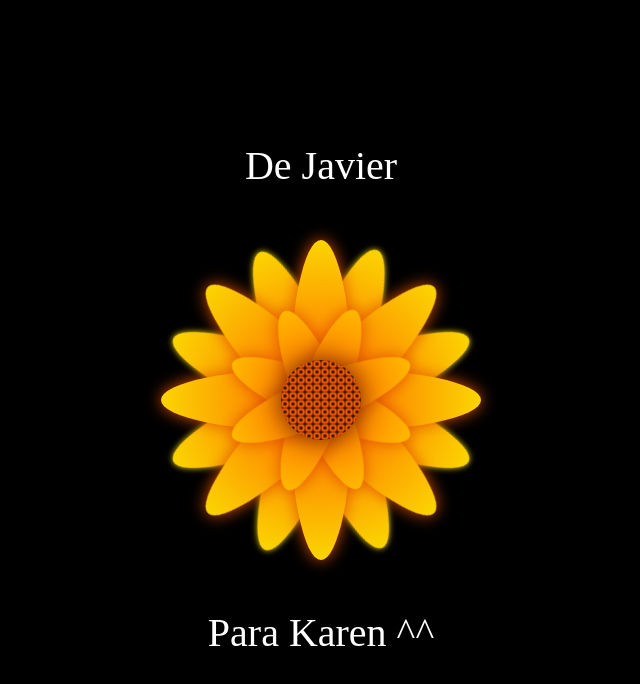
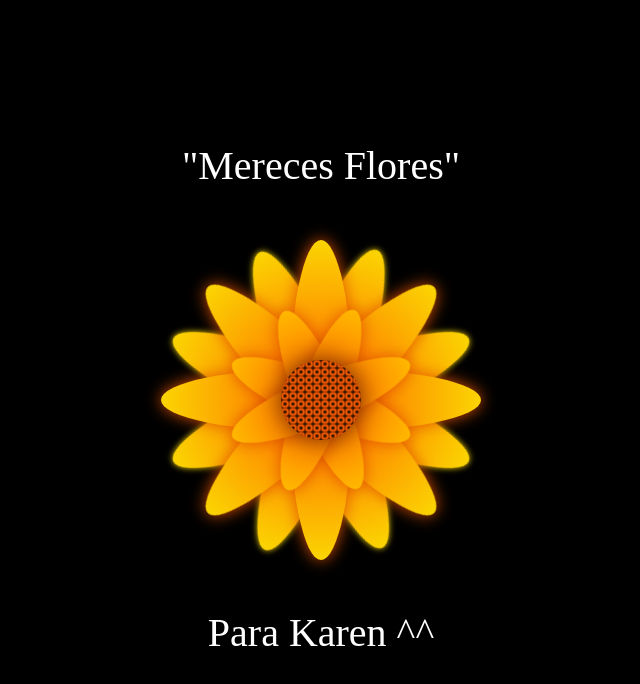
Before and after one commit to JonathanJQ03/Flores_Amarillas, a plain HTML site: page docs/index.html in a window 1280 px wide. Shown: the whole page, without its empty margins (319-959 px from the left). Drawn offline with Linux system fonts and the light colour scheme.

Commit message:
Update index.html

```diff
--- a/docs/index.html
+++ b/docs/index.html
@@ -13,7 +13,7 @@
 <body>
 
 <div class="flower">
-    <div class="text-above">De Javier</div>
+    <div class="text-above">"Mereces Flores"</div>
     <div class="mid">
     </div>
     <div class="Petal1 p1">
```
